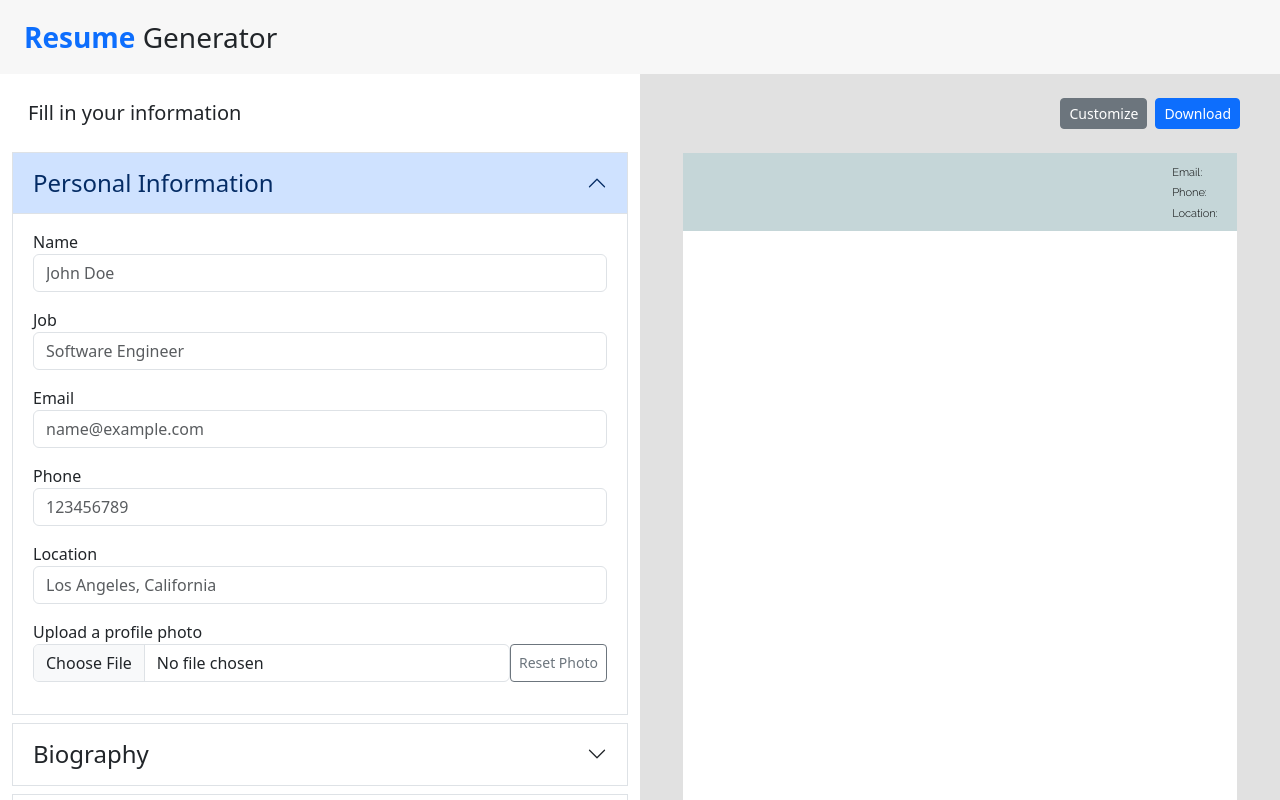
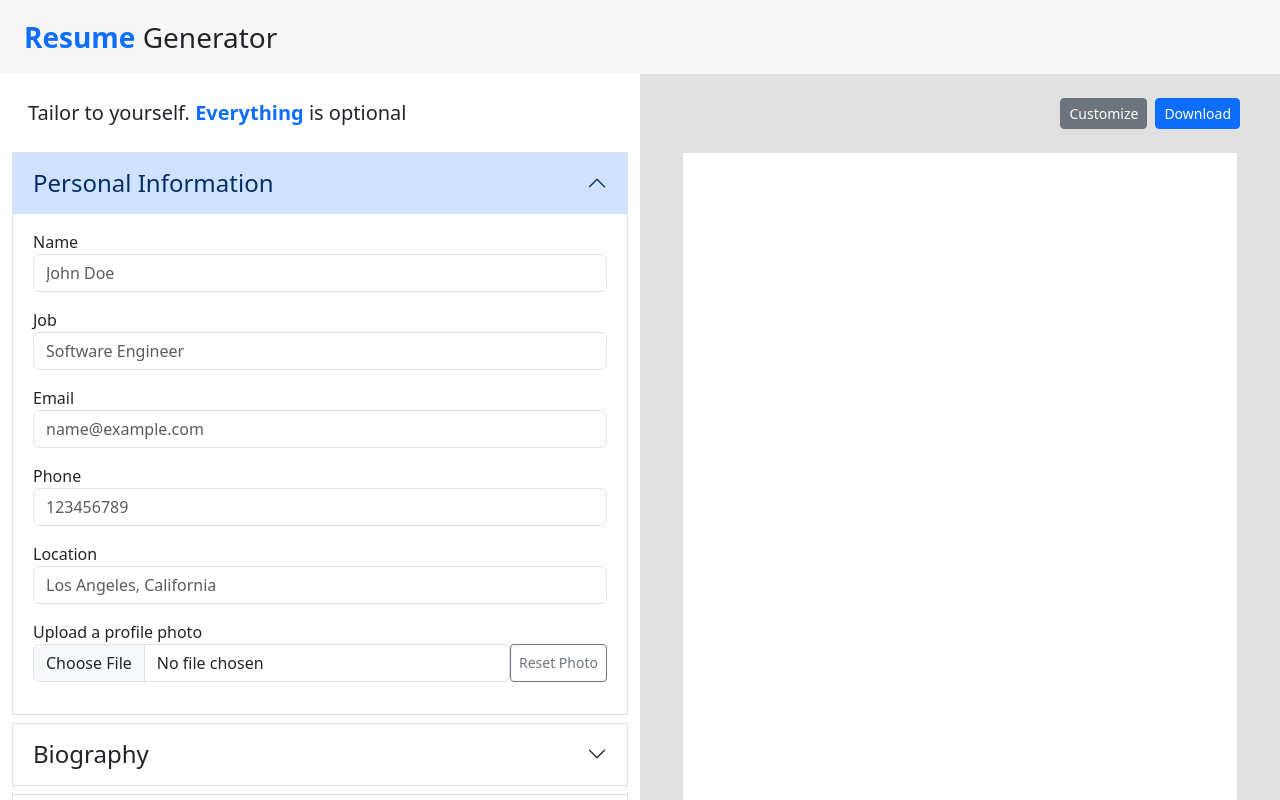
Before and after one commit to HarryAhnHS/cv-builder, a React (Vite) app: page / in a window 1280 px wide. Shown: the top 800 px of the page. Built offline with nearby package versions, Linux system fonts and the light colour scheme.

Commit message:
feat: icons + react-to-pdf

```diff
--- a/src/components/Content.jsx
+++ b/src/components/Content.jsx
@@ -17,7 +17,7 @@ function Content() {
 
     const [theme, setTheme] = useState({
         font: 1,
-        color: '#C5D6D8',
+        color: '#007bff',
     })
 
     console.log(form)
--- a/src/components/Loader.jsx
+++ b/src/components/Loader.jsx
@@ -22,7 +22,7 @@ function Loader({setForm}) {
     return (
             <div className="loader col-sm-12 col-md-6 order-2 order-md-1" style={{backgroundColor: '#FFFFFF'}}>
                 <div className='mx-3'>
-                    <div className="fs-5 fw-light py-4 flex-grow-1">Fill in your information</div>
+                    <div className="fs-5 fw-light py-4 flex-grow-1">Tailor to yourself. <span className='fw-bold text-primary'>Everything</span> is optional</div>
                 </div>
 
 
--- a/src/components/Loader/NewCategory.jsx
+++ b/src/components/Loader/NewCategory.jsx
@@ -163,10 +163,10 @@ function NewCategory({entry, categoriesList, setCategoriesList, onDataChange, ha
                     // Display Mode
                     <div className="list new-category">
                         <div className="d-flex justify-content-end mb-3">
-                            <button className="btn btn-sm btn-primary fs-6 mx-1" onClick={() => handleEditCategory(entry.uuid)}>
+                            <button className="btn btn-sm btn-primary fs-6 mx-1 fw-lighter" onClick={() => handleEditCategory(entry.uuid)}>
                                 Edit Category
                             </button>
-                            <button className="btn btn-sm btn-danger fs-6 mx-1" onClick={() => handleDeleteCategory(entry.uuid)}>
+                            <button className="btn btn-sm btn-danger fs-6 mx-1 fw-lighter" onClick={() => handleDeleteCategory(entry.uuid)}>
                                 Delete Category
                             </button>
                         </div>
--- a/src/components/Output.jsx
+++ b/src/components/Output.jsx
@@ -1,15 +1,23 @@
 import '../styles/Output.css'
 
-import { useState } from 'react';
+import { FontAwesomeIcon } from '@fortawesome/react-fontawesome'
+import { faEnvelope, faPhone, faLocationCrosshairs } from '@fortawesome/free-solid-svg-icons';
+
+
+import { useState, useRef } from 'react';
 
 import Modal from  'react-bootstrap/Modal';
 import Button from 'react-bootstrap/Button';
 import Styles from './Loader/Styles';
 
+import generatePDF from 'react-to-pdf';
+
 
 function Output({form, theme, setTheme}) {
     console.log("Rendering output with form:", form);
     console.log("Rendering output with theme:", theme);
+
+    const deliverable = useRef();
 
     const [showModal, setShowModal] = useState(false);
     const handleClose = () => setShowModal(false);
@@ -33,10 +41,12 @@ function Output({form, theme, setTheme}) {
             return Math.pow((col + 0.055) / 1.055, 2.4);
         });
         var L = (0.2126 * c[0]) + (0.7152 * c[1]) + (0.0722 * c[2]);
-        return (L > 0.179) ? '#000000' : '#FFFFFF';
+        return (L > 0.250) ? '#000000' : '#FFFFFF';
     }
 
-    // function downloadPDF(){}
+    function isPersonalEmpty() {
+        return Object.keys(form.personal).every((key) => !form.personal[key] || form.personal[key] == "")
+    }
 
 
     return (
@@ -48,7 +58,8 @@ function Output({form, theme, setTheme}) {
                     <Button variant="secondary" size="sm" className='align-middle mx-1' onClick={handleShow}>
                         Customize
                     </Button>
-                    <Button variant="primary" size="sm" className='align-middle mx-1' onClick={handleShow}>
+                    <Button variant="primary" size="sm" className='align-middle mx-1'
+                        onClick={() => generatePDF(deliverable, {filename: 'resume.pdf'})}>
                         Download
                     </Button>
                 </div>
@@ -61,9 +72,11 @@ function Output({form, theme, setTheme}) {
                         <Styles theme={theme} setTheme={setTheme}/>
                     </Modal.Body>
                 </Modal>
+
                 <div className='mb-5 d-flex justify-content-center'>
                     <div
                         className='deliverable-output g-0 p-0 flex-fill'
+                        ref = {deliverable}
                         style={
                             {
                                 fontFamily: `${getFont()}, serif`
@@ -74,31 +87,56 @@ function Output({form, theme, setTheme}) {
                                 {
                                     backgroundColor: `${theme.color}`,
                                     color: getTextColorBasedOnBGColor(),
-                                    padding: '1cqh 3cqw',
                                 }
                             }>
                             <div
                                 className={`flex-fill ${!form.personal.avatar
                                         ? 'd-flex justify-content-between'
-                                        : 'd-flex flex-column'}`}>
-                                <div className="output-head-title">
+                                        : 'd-flex flex-column'}`}
+                                        style={isPersonalEmpty() ? null : {margin: '2cqh 4cqw'}}>
+                                <div className="d-flex flex-column justify-content-center">
                                     <h1 className="m-0 fw-bolder" style={{fontSize: '4cqw'}}>{form.personal.personalName}</h1>
                                     <p className="m-0 fw-normal"  style={{fontSize: '2.5cqw'}}>{form.personal.personalJob}</p>
                                 </div>
                                 <div className=
                                     "output-head-details fw-light" style={{fontSize: '2cqw'}}>
+                                    {form.personal.personalEmail != "" && form.personal.personalEmail
+                                    ?
                                         <div className="d-flex">
-                                        <p className="detail-label mt-1 mb-0">Email:&nbsp;</p>
+                                            <div className="detail-label mt-1 mb-0 mx-2">
+                                                <FontAwesomeIcon icon={faEnvelope} />
+                                            </div>
                                             <p className="detail-content mt-1 mb-0">{form.personal.personalEmail}</p>
                                         </div>
+                                    :
+                                        null
+                                    }
+
+                                    {form.personal.personalPhone != ""  && form.personal.personalPhone
+                                    ?
                                         <div className="d-flex">
-                                        <p className="detail-label mt-1 mb-0">Phone:&nbsp;</p>
+                                            <div className="detail-label mt-1 mb-0 mx-2">
+                                            <FontAwesomeIcon icon={faPhone} />
+                                            </div>
                                             <p className="detail-content mt-1 mb-0">{form.personal.personalPhone}</p>
                                         </div>
+                                    :
+                                        null
+                                    }
+
+
+                                    {form.personal.personalLocation != "" && form.personal.personalLocation
+                                    ?
                                         <div className="d-flex">
-                                        <p className="detail-label mt-1 mb-0">Location:&nbsp;</p>
+                                            <div className="detail-label mt-1 mb-0 mx-2">
+                                                <FontAwesomeIcon icon={faLocationCrosshairs} />
+                                            </div>
                                             <p className="detail-content mt-1 mb-0">{form.personal.personalLocation}</p>
                                         </div>
+                                    :
+                                        null
+                                    }
+
                                 </div>
                             </div>
 
```
Also changed, not shown: package.json (+8 -1 lines), 1 other file (tests, documents, lock files or other folders). Lines whose indentation alone changed are shown as unchanged.
